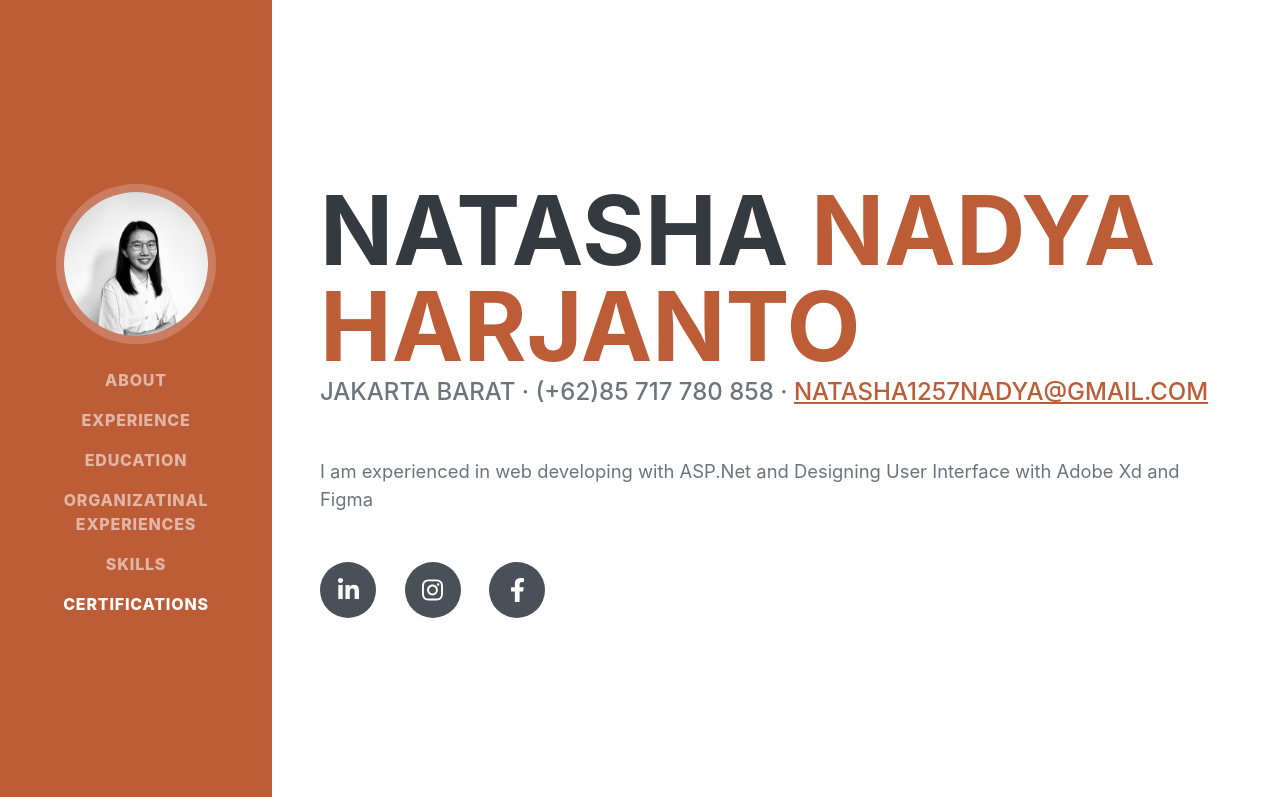
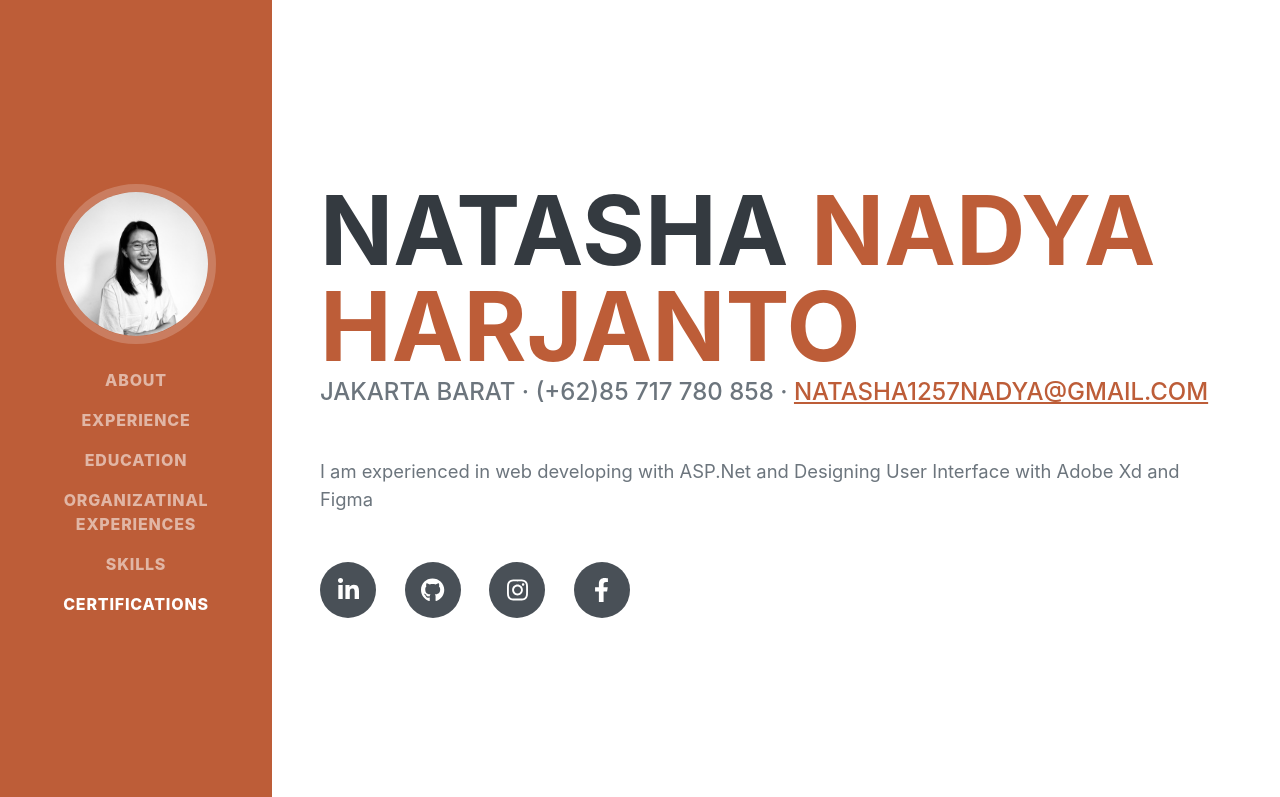
Before and after one commit to natashanadyaa/Resume, a plain HTML site: page index.html in a window 1280 px wide. Shown: the top 797 px of the page. Drawn offline with nearby package versions, Linux system fonts and the light colour scheme; a web font is replaced by a local one.

Commit message:
index.html

```diff
--- a/index.html
+++ b/index.html
@@ -50,7 +50,7 @@
                     <p class="lead mb-5">I am experienced in web developing with ASP.Net and Designing User Interface with Adobe Xd and Figma</p>
                     <div class="social-icons">
                         <a class="social-icon" href="https://www.linkedin.com/in/natasha-harjanto-1303a520b/"><i class="fab fa-linkedin-in"></i></a>
-                        <!--<a class="social-icon" href="#!"><i class="fab fa-github"></i></a>-->
+                        <a class="social-icon" href="https://github.com/natashanadyaa"><i class="fab fa-github"></i></a>
                         <a class="social-icon" href="https://www.instagram.com/natashanadya_/"><i class="fab fa-instagram"></i></a>
                         <a class="social-icon" href="https://www.facebook.com/natasha.harjanto"><i class="fab fa-facebook-f"></i></a>
                     </div>
```
